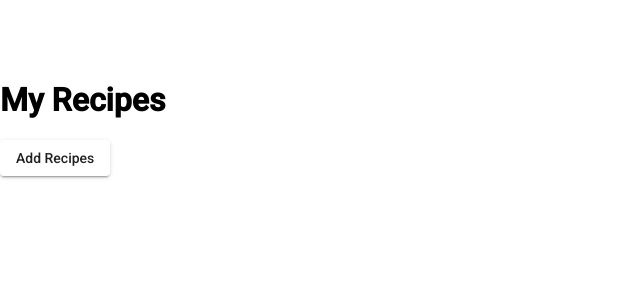
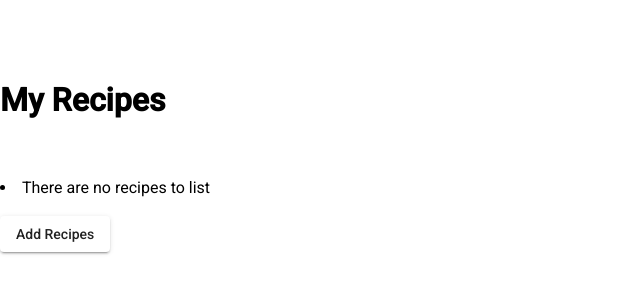
Before and after one commit to yoon06ac/preassessment, an Angular app in the folder TMO-pa-angular-starter/: page / in a window 1280 px wide. Shown: the top 300 px of the page, without its empty margins (0-640 px from the left). Built offline with nearby package versions, Linux system fonts and the light colour scheme.

Commit message:
pushing final code

```diff
--- a/TMO-pa-angular-starter/src/app/landingpage/landingpage.component.html
+++ b/TMO-pa-angular-starter/src/app/landingpage/landingpage.component.html
@@ -1,13 +1,14 @@
 <h1>My Recipes</h1>
-<button mat-raised-button (click)="openDialog()">Add Recipes</button>
-<ng-template *ngIf="recipes.length > 0">
+<br />
+<br />
+<div *ngIf="!recipes.length">
+        <li>There are no recipes to list</li>
+</div>
+<div *ngIf="recipes.length > 0">
     <li *ngFor="let recipe of recipes">
         Recipe-Name: {{recipe.name}}
         Instructions: {{recipe.instructions}}
-
     </li>
-</ng-template>
-
-<ng-template *ngIf="recipes.length == 0">
-    <div>There are no recipes to list</div>>
-</ng-template>
+</div>
+<br />
+<button mat-raised-button (click)="openDialog()">Add Recipes</button>
--- a/TMO-pa-angular-starter/src/app/landingpage/landingpage.component.ts
+++ b/TMO-pa-angular-starter/src/app/landingpage/landingpage.component.ts
@@ -1,4 +1,4 @@
-import { Component, Inject} from '@angular/core';
+import { Component, Inject, ChangeDetectionStrategy, ChangeDetectorRef} from '@angular/core';
 import {MatDialog, MatDialogRef, MAT_DIALOG_DATA} from '@angular/material/dialog';
 
 export interface DialogData {
@@ -9,7 +9,8 @@ export interface DialogData {
 @Component({
   selector: 'app-landingpage',
   templateUrl: './landingpage.component.html',
-  styleUrls: ['./landingpage.component.css']
+  styleUrls: ['./landingpage.component.css'],
+  changeDetection: ChangeDetectionStrategy.OnPush
 })
 export class LandingpageComponent {
 
@@ -18,7 +19,7 @@ export class LandingpageComponent {
   public instructions: string = '';
 
   constructor(
-    public dialog: MatDialog
+    public dialog: MatDialog, private cd:ChangeDetectorRef
   ) { }
 
   openDialog(): void {
@@ -28,6 +29,7 @@ export class LandingpageComponent {
     });
     dialogRef.afterClosed().subscribe((result: {name: string, instructions: string}) => {
       this.recipes.push({name: result.name, instructions: result.instructions});
+      this.cd.detectChanges();
       console.log('printing the recipes', this.recipes)
       console.log('printing the result', result)
     })
```
